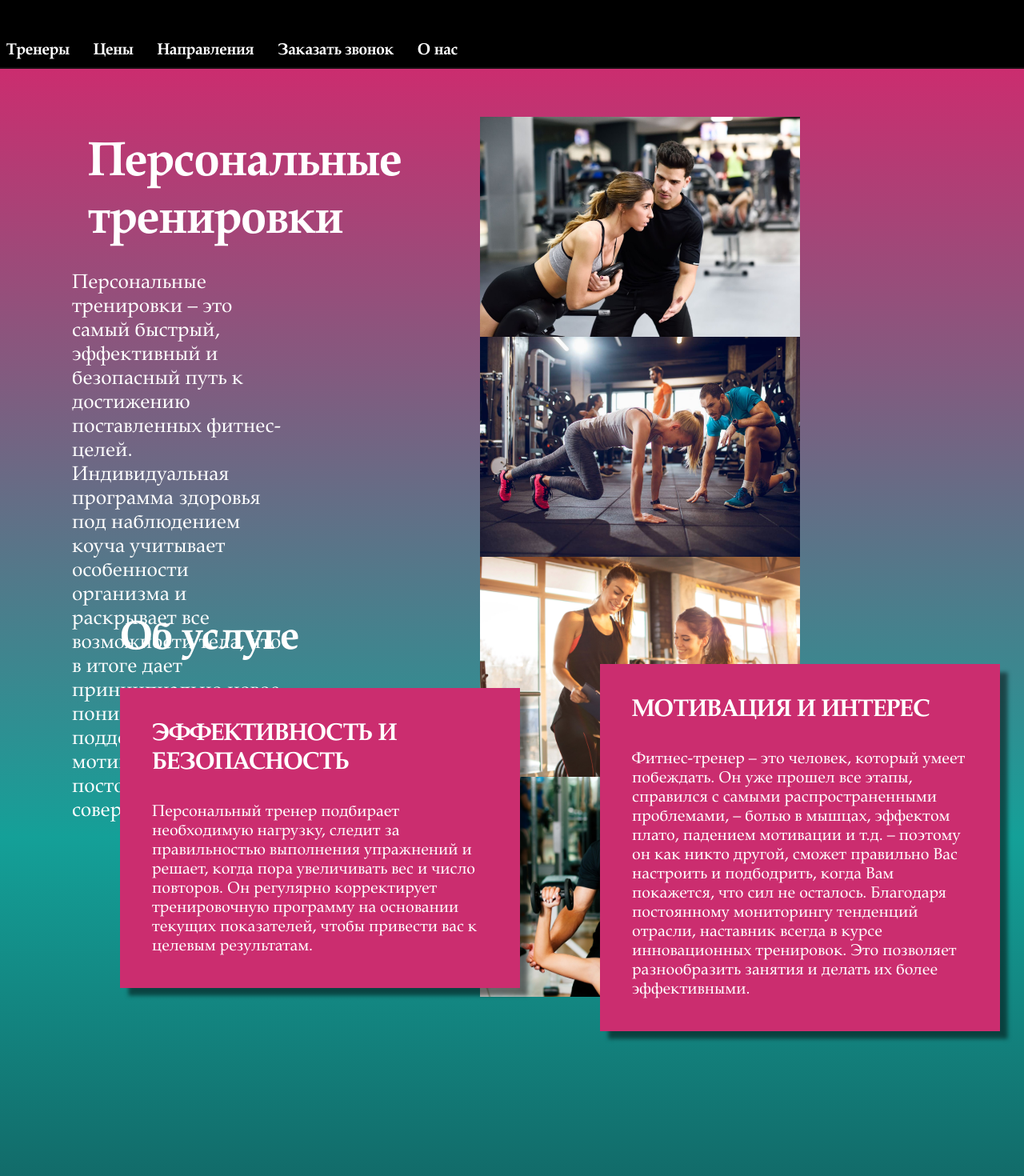
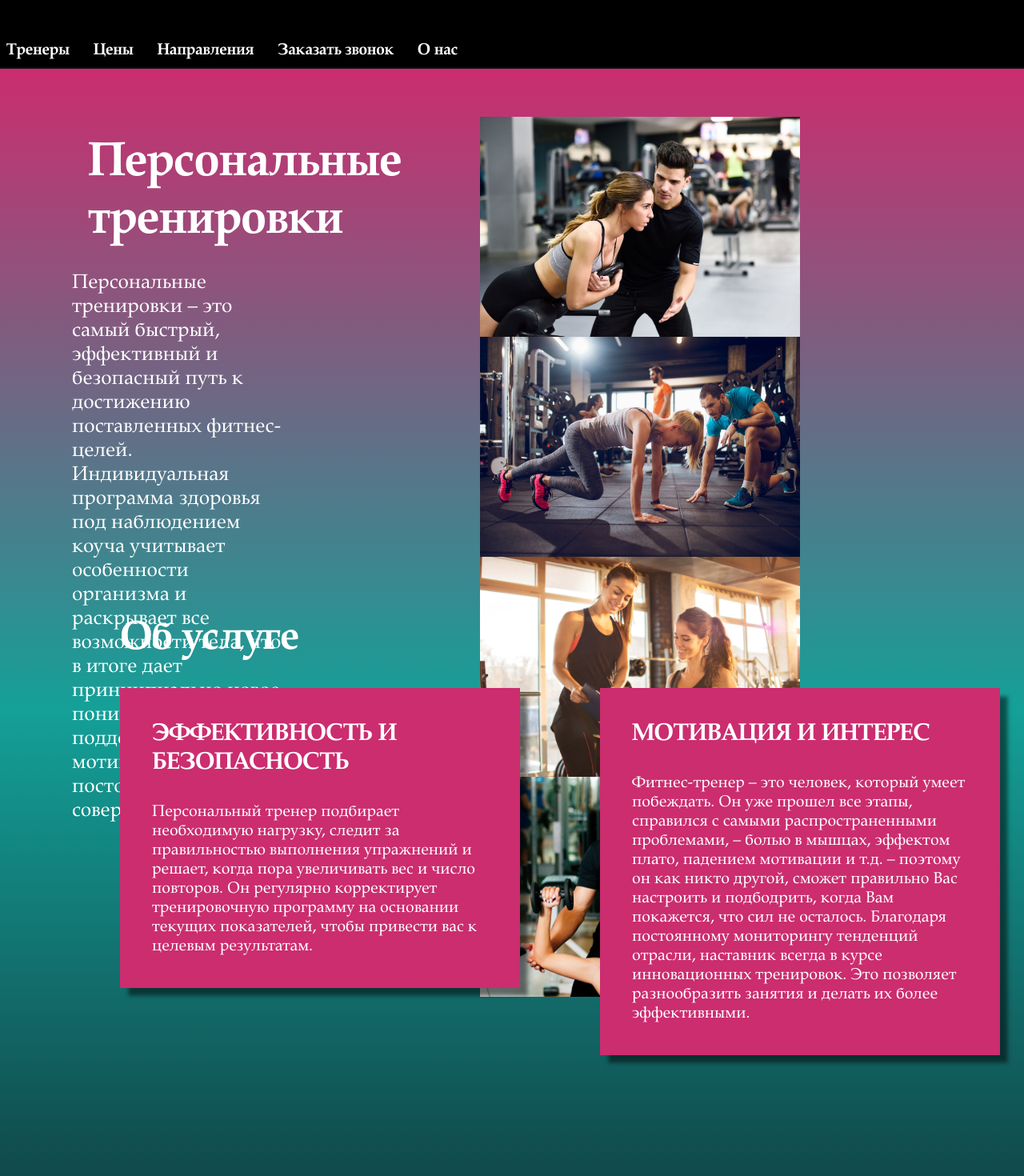
Before and after one commit to algorithm-ssau/SportCenter, a React (Create React App) app in the folder my-app/: page /Direct2 in a window 1280 px wide. Shown: the top 1470 px of the page at 80% size. Built offline with nearby package versions, Linux system fonts and the light colour scheme; no server answers.

Commit message:
редактирование файлов direct2

```diff
--- a/my-app/src/Direct2.css
+++ b/my-app/src/Direct2.css
@@ -14,9 +14,9 @@
 
 
 
-.Directions-header {
+.Directionsss-header {
     /*background-color: #282c34;*/
-    min-height: 240vh;
+    min-height: 200vh;
     flex-direction: column;
     /*font-size: calc(10px + 2vmin);*/
     color: #FFFFFF; /*изменен цвет текста */
@@ -79,6 +79,6 @@ body{
 
 .box9{
     position: absolute;
-    top:830px;
+    top:860px;
     left: 750px;;
 }
--- a/my-app/src/Direct2.js
+++ b/my-app/src/Direct2.js
@@ -9,7 +9,7 @@ import photo2_4 from './photos/img2_4.jpg';
 function Direct2(){
     return(
         <div className="Direct2">
-            <header className="Directions-header">
+            <header className="Directionsss-header">
                 <div className="Direct">
                     <br/>
 
```
